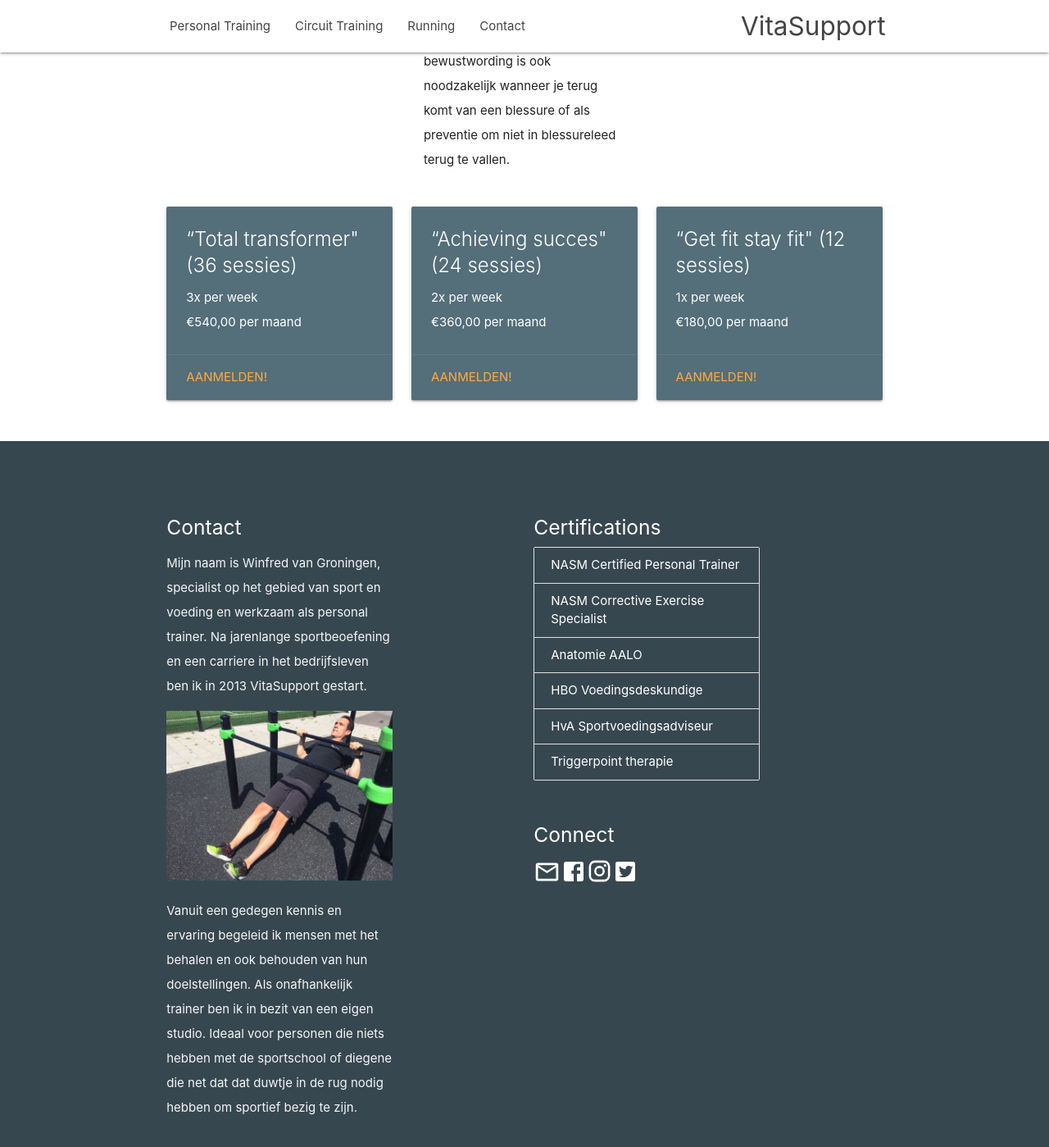
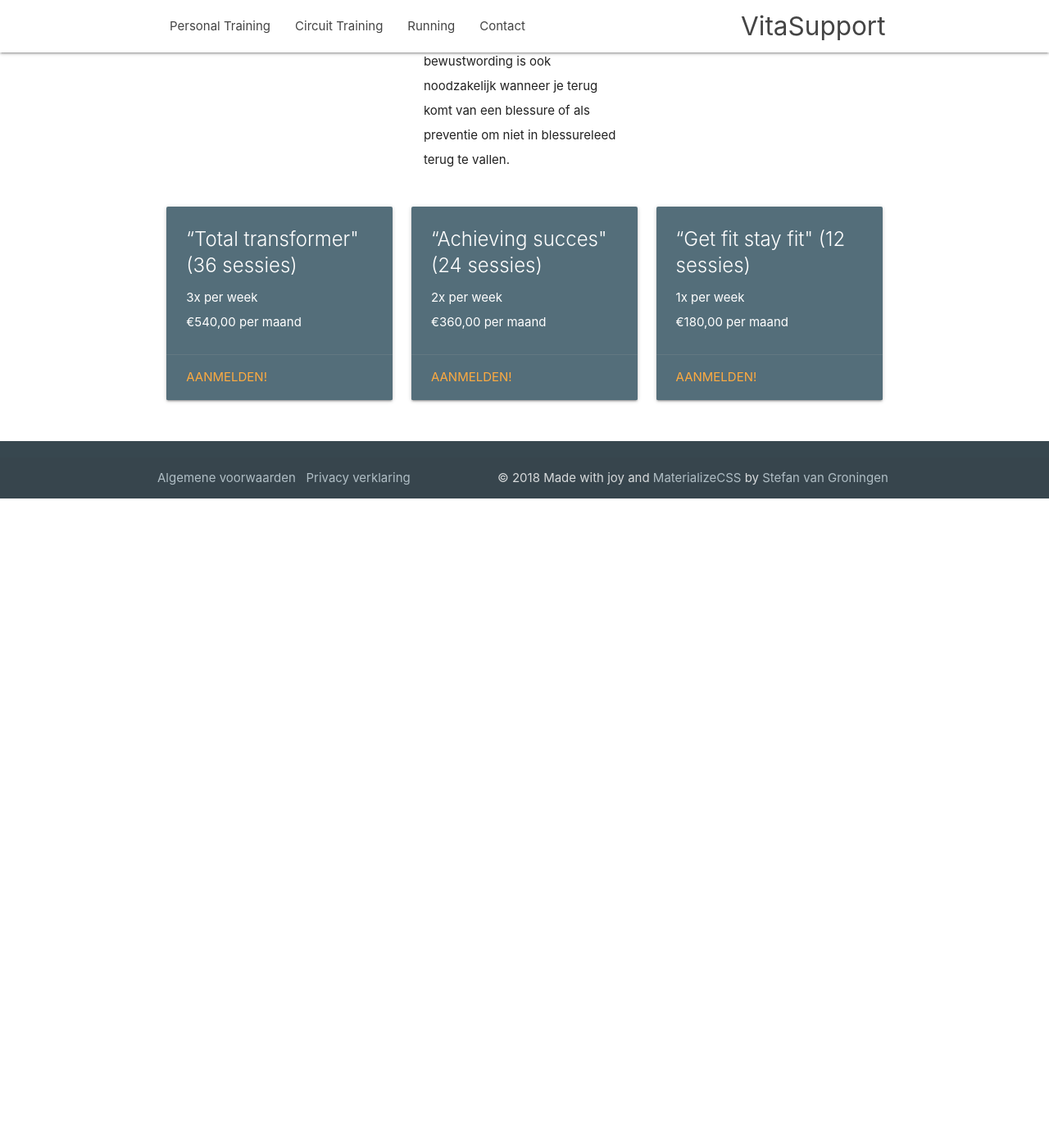
Before and after one commit to vitasupport/vitasupport-jekyll, a Jekyll site: the page built from index.md, in a window 1280 px wide and 1400 px high, scrolled down 932 px. Shown: the whole window at 82% size. Built offline with Jekyll 4.4.1, drawn with Linux system fonts in a browser that asks for light colours; nearby versions of some CDN libraries; after the commit the page ends 1540 px from its top, so only the background shows below that.

Commit message:
Removed contact info

```diff
--- a/_includes/footer.html
+++ b/_includes/footer.html
@@ -1,70 +1,18 @@
 <footer class="page-footer blue-grey darken-3">
-    <div id="contact" class="container pad-top">
-      <div class="row">
-        <div class="col l4 s12">
-          <h5 class="white-text">Contact</h5>
-          <p class="grey-text text-lighten-4">Mijn naam is Winfred van Groningen, specialist op het gebied van sport en voeding en werkzaam als personal trainer. Na jarenlange sportbeoefening en een carriere in het bedrijfsleven ben ik in 2013 VitaSupport gestart.</p>
-          <img class="responsive-img" src="assets/images/winfred.jpeg" title="Personal Trainer Winfred van Groningen" alt="Personal Training door Winfred van Groningen">
-          <p class="grey-text text-lighten-4">Vanuit een gedegen kennis en ervaring begeleid ik mensen met het behalen en ook behouden van hun doelstellingen. Als onafhankelijk trainer ben ik in bezit van een eigen studio. Ideaal voor personen die niets hebben met de sportschool of diegene die net dat dat duwtje in de rug nodig hebben om sportief bezig te zijn.</p>
-        </div>
-
-        <div class="col l4 offset-l2 s12">
-          <h5 class="white-text">Certifications</h5>
-          <ul class="collection">
-            <li class="blue-grey darken-3 white-text collection-item">NASM Certified Personal Trainer</li>
-            <li class="blue-grey darken-3 white-text collection-item">NASM Corrective Exercise Specialist</li>
-            <li class="blue-grey darken-3 white-text collection-item">Anatomie AALO</li>
-            <li class="blue-grey darken-3 white-text collection-item">HBO Voedingsdeskundige</li>
-            <li class="blue-grey darken-3 white-text collection-item">HvA Sportvoedingsadviseur</li>
-            <li class="blue-grey darken-3 white-text collection-item">Triggerpoint therapie</li>
-          </ul>
-          <br>
-          <h5 class="white-text">Connect</h5>
-          <ul>
-            <li class="left">
-              <a class="white-text" href="mailto:winfred@vitasupport.nl">
-                <svg style="width:33px;height:33px" viewBox="0 0 24 24">
-                  <path fill="#ffffff" d="M20,4H4A2,2 0 0,0 2,6V18A2,2 0 0,0 4,20H20A2,2 0 0,0 22,18V6A2,2 0 0,0 20,4M20,18H4V8L12,13L20,8V18M20,6L12,11L4,6V6H20V6Z" />
-                </svg>
-              </a>
-            </li>
-            <li class="left">
-              <a class="white-text" href="https://www.facebook.com/vitasupport" target="_blank">
-                <svg style="width:32px;height:32px" viewBox="0 0 24 24">
-                  <path fill="#ffffff" d="M5,3H19A2,2 0 0,1 21,5V19A2,2 0 0,1 19,21H5A2,2 0 0,1 3,19V5A2,2 0 0,1 5,3M18,5H15.5A3.5,3.5 0 0,0 12,8.5V11H10V14H12V21H15V14H18V11H15V9A1,1 0 0,1 16,8H18V5Z" />
-                </svg>
-              </a>
-            </li>
-            <li class="left">
-              <a class="white-text" href="https://www.instagram.com/vitasupport" target="_blank">
-                <svg style="width:31px;height:31px" viewBox="0 0 24 24">
-                  <path fill="#ffffff" d="M7.8,2H16.2C19.4,2 22,4.6 22,7.8V16.2A5.8,5.8 0 0,1 16.2,22H7.8C4.6,22 2,19.4 2,16.2V7.8A5.8,5.8 0 0,1 7.8,2M7.6,4A3.6,3.6 0 0,0 4,7.6V16.4C4,18.39 5.61,20 7.6,20H16.4A3.6,3.6 0 0,0 20,16.4V7.6C20,5.61 18.39,4 16.4,4H7.6M17.25,5.5A1.25,1.25 0 0,1 18.5,6.75A1.25,1.25 0 0,1 17.25,8A1.25,1.25 0 0,1 16,6.75A1.25,1.25 0 0,1 17.25,5.5M12,7A5,5 0 0,1 17,12A5,5 0 0,1 12,17A5,5 0 0,1 7,12A5,5 0 0,1 12,7M12,9A3,3 0 0,0 9,12A3,3 0 0,0 12,15A3,3 0 0,0 15,12A3,3 0 0,0 12,9Z" />
-                </svg>
-              </a>
-            </li>
-            <li class="left">
-              <a class="white-text" href="https://www.twitter.com/vitasupport" target="_blank">
-                <svg style="width:32px;height:32px" viewBox="0 0 24 24">
-                  <path fill="#ffffff" d="M5,3H19A2,2 0 0,1 21,5V19A2,2 0 0,1 19,21H5A2,2 0 0,1 3,19V5A2,2 0 0,1 5,3M17.71,9.33C18.19,8.93 18.75,8.45 19,7.92C18.59,8.13 18.1,8.26 17.56,8.33C18.06,7.97 18.47,7.5 18.68,6.86C18.16,7.14 17.63,7.38 16.97,7.5C15.42,5.63 11.71,7.15 12.37,9.95C9.76,9.79 8.17,8.61 6.85,7.16C6.1,8.38 6.75,10.23 7.64,10.74C7.18,10.71 6.83,10.57 6.5,10.41C6.54,11.95 7.39,12.69 8.58,13.09C8.22,13.16 7.82,13.18 7.44,13.12C7.81,14.19 8.58,14.86 9.9,15C9,15.76 7.34,16.29 6,16.08C7.15,16.81 8.46,17.39 10.28,17.31C14.69,17.11 17.64,13.95 17.71,9.33Z" />
-                </svg>
-              </a>
-            </li>
-          </ul>
-        </div>
-      </div>
-    </div>
   <div class="footer-copyright">
     <div class="container">
       <div class="left">
-              <a class="blue-grey-text text-lighten-3" href=/files/algemene_voorwaarden_vitasupport.pdf target="_blank">Algemene voorwaarden</a>&nbsp;&nbsp;
-              <a class="blue-grey-text text-lighten-3" href=/files/privacy_verklaring.pdf target="_blank">Privacy verklaring</a>
+        <a class="blue-grey-text text-lighten-3" href=/assets/files/algemene_voorwaarden_vitasupport.pdf target="_blank">Algemene
+          voorwaarden</a>&nbsp;&nbsp;
+        <a class="blue-grey-text text-lighten-3" href=/assets/files/privacy_verklaring.pdf target="_blank">Privacy verklaring</a>
       </div>
       <div class="right">&nbsp;</div>
       <div class="right">
-            &copy; 2018 Made with joy and <a class="blue-grey-text text-lighten-3" href="http://materializecss.com" target="_blank">MaterializeCSS</a> by <a class="blue-grey-text text-lighten-3" href="https://www.stefanvangroningen.com" target="_blank">Stefan van Groningen</a>
+        &copy; 2018 Made with joy and <a class="blue-grey-text text-lighten-3" href="http://materializecss.com" target="_blank">MaterializeCSS</a>
+        by <a class="blue-grey-text text-lighten-3" href="https://www.stefanvangroningen.com" target="_blank">Stefan
+          van Groningen</a>
       </div>
     </div>
   </div>
   </div>
-
 </footer>
```
Lines whose indentation alone changed are shown as unchanged.
